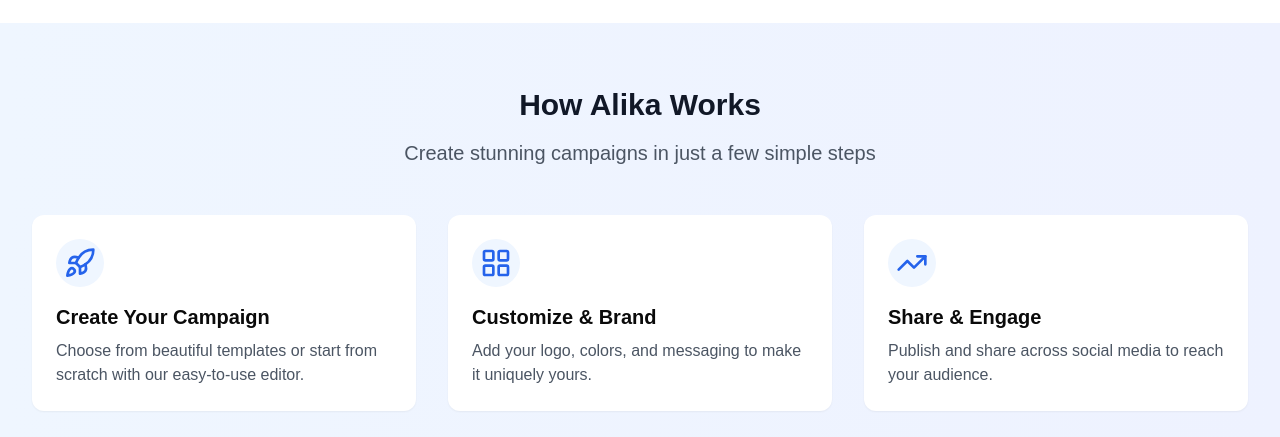
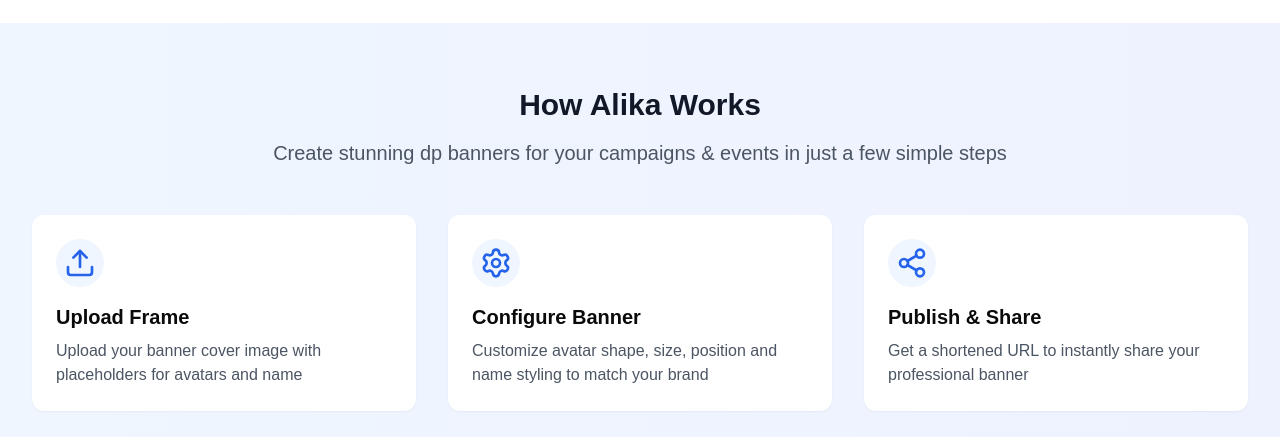
Before and after one commit to saisilinus/alika, a Next.js app: page / in a window 1280 px wide. Shown: the part 1840-2277 px from the top of the page. Built offline with nearby package versions, Linux system fonts and the light colour scheme.

Commit message:
fix: how alika works

```diff
--- a/pages/index.tsx
+++ b/pages/index.tsx
@@ -5,7 +5,7 @@ import { Button } from "@/components/ui/button";
 import { Card, CardContent } from "@/components/ui/card";
 import { Badge } from "@/components/ui/badge";
 import { Avatar, AvatarFallback, AvatarImage } from "@/components/ui/avatar";
-import { Eye, Calendar, ArrowRight, Menu, X, Search, Rocket, TrendingUp, LayoutGrid, Star, ChevronRight } from "lucide-react";
+import { Eye, Type, Share2, Settings, Rocket, TrendingUp, LayoutGrid, Star, ChevronRight, Upload,UserCircle } from "lucide-react";
 import AuthModal from "@/components/auth-modal";
 import UserDropdown from "@/components/user-dropdown";
 import Link from "next/link";
@@ -390,27 +390,27 @@ export default function HomePage() {
         <div className="max-w-7xl mx-auto px-4 sm:px-6 lg:px-8">
           <div className="text-center mb-12">
             <h2 className="text-3xl font-bold text-gray-900 mb-4">How Alika Works</h2>
-            <p className="text-xl text-gray-600 max-w-2xl mx-auto">
-              Create stunning campaigns in just a few simple steps
+            <p className="text-xl text-gray-600 max-w-3xl mx-auto">
+              Create stunning dp banners for your campaigns & events in just a few simple steps
             </p>
           </div>
           <div className="grid grid-cols-1 md:grid-cols-3 gap-8">
             {[
               {
-                title: "Create Your Campaign",
-                description: "Choose from beautiful templates or start from scratch with our easy-to-use editor.",
-                icon: <Rocket className="w-8 h-8 text-blue-600" />
-              },
-              {
-                title: "Customize & Brand",
-                description: "Add your logo, colors, and messaging to make it uniquely yours.",
-                icon: <LayoutGrid className="w-8 h-8 text-blue-600" />
-              },
-              {
-                title: "Share & Engage",
-                description: "Publish and share across social media to reach your audience.",
-                icon: <TrendingUp className="w-8 h-8 text-blue-600" />
-              }
+          title: "Upload Frame",
+          description: "Upload your banner cover image with placeholders for avatars and name",
+          icon: <Upload className="w-8 h-8 text-blue-600" />
+        },
+        {
+          title: "Configure Banner",
+          description: "Customize avatar shape, size, position and name styling to match your brand",
+          icon: <Settings className="w-8 h-8 text-blue-600" />
+        },
+        {
+          title: "Publish & Share",
+          description: "Get a shortened URL to instantly share your professional banner",
+          icon: <Share2 className="w-8 h-8 text-blue-600" />
+        }
             ].map((step, index) => (
               <div key={index} className="bg-white p-6 rounded-xl shadow-sm hover:shadow-md transition-shadow">
                 <div className="w-12 h-12 bg-blue-50 rounded-full flex items-center justify-center mb-4">
@@ -423,6 +423,7 @@ export default function HomePage() {
           </div>
         </div>
       </section>
+
 
       {/* Browse by Category Section */}
       <section id="categories" className="py-16 bg-white">
```
